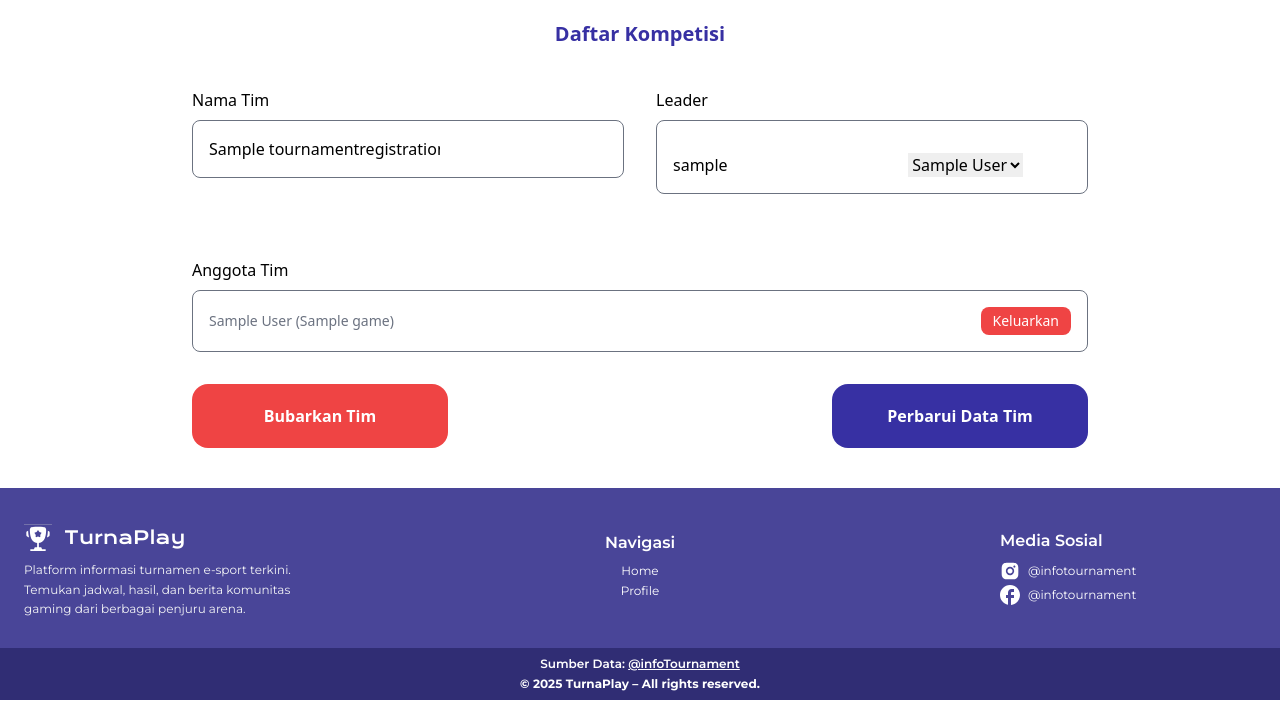
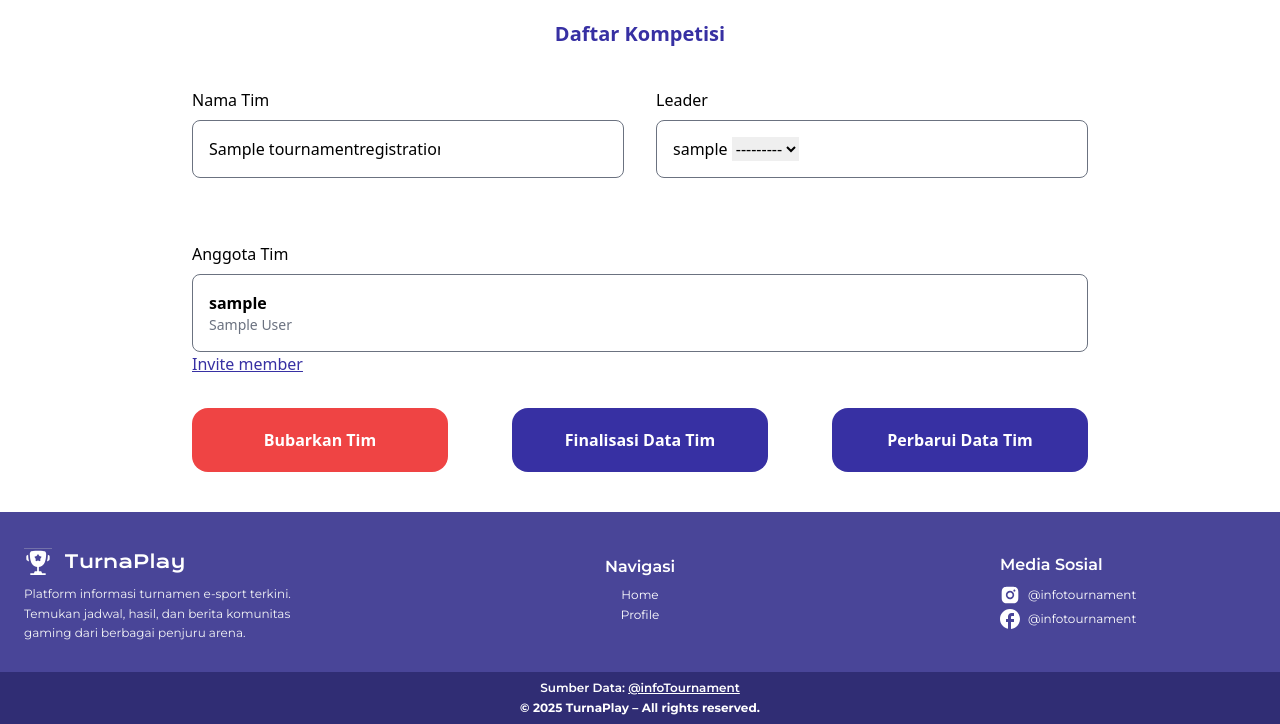
Before and after one commit to PBP-E11/TurnaPlay, a Django app: page /team/00000000-0000-0000-0000-000000000001/ in a window 1280 px wide. Shown: the part 348-1072 px from the top of the page. Before the commit the page ends 1048 px from the top, so only its background shows below. Run offline with Django 5.2, Linux system fonts and the light colour scheme; a user stored in the database is signed in; tables that the repository leaves empty hold one stand-in row (values such as "Sample post"); some libraries are stand-ins or nearby versions.

Commit message:
Actually make a working form pt 3

```diff
--- a/tournament_registration/forms.py
+++ b/tournament_registration/forms.py
@@ -1,5 +1,6 @@
 from django.core.exceptions import ValidationError
 from django import forms
+from tournaments.models import Tournament
 from .models import TournamentRegistration, TeamMember, GameAccount
 from user_account.models import UserAccount
 
@@ -8,23 +9,40 @@
         model = TournamentRegistration
         fields = ['team_name']
 
-class MemberForm(forms.Form):
-    username = forms.CharField(max_length=60)
-    game_account = forms.ModelChoiceField(queryset=GameAccount.objects.none())
 
-    def __init__(self, *args, user=None, readonly=True, **kwargs):
-        super().__init__(*args, **kwargs)
-        if user:
-            self.fields['game_account'].queryset = GameAccount.objects.filter(user=user)
-        # Set readonly (or not)
-        self.fields['username'].widget.attrs['readonly'] = readonly
-        self.fields['game_account'].widget.attrs['readonly'] = readonly
+class MemberForm(forms.ModelForm):
+    # Hidden fields for internal logic
+    team = forms.CharField(widget=forms.HiddenInput())
 
-        # Make this field show the ingame_name instead of debug string representation
-        self.fields['game_account'].label_from_instance = lambda obj: obj.ingame_name
+    class Meta:
+        model = TeamMember
+        fields = ['game_account', 'team']
 
-class LeaderForm(MemberForm):
     def __init__(self, *args, **kwargs):
+        user: UserAccount = kwargs.pop('user', None)
+        team: TournamentRegistration = kwargs.pop('team', None)
+        tournament: Tournament = kwargs.pop('tournament', None)
         super().__init__(*args, **kwargs)
 
-        self.fields['username'].widget.attrs['readonly'] = True
+        # Always hide team ID from template (assigned automatically)
+        if team:
+            self.fields['team'].initial = str(team.id)
+
+        # Only show game accounts belonging to the user and matching the tournament’s game
+        if user and (tournament or team):
+            if tournament and team:
+                if team.tournament != tournament:
+                    return ValueError('Tournament inconsistent with Team')
+            if team:
+                tournament = team.tournament
+            game = tournament.tournament_format.game
+            self.fields['game_account'].queryset = GameAccount.objects.filter(
+                user=user,
+                game=game,
+                active=True,
+            )
+        else:
+            self.fields['game_account'].queryset = GameAccount.objects.none()
+
+        # Show ingame name only, not "(game)"
+        self.fields['game_account'].label_from_instance = lambda obj: obj.ingame_name
--- a/tournament_registration/models.py
+++ b/tournament_registration/models.py
@@ -1,6 +1,7 @@
 import uuid
 from tournaments.models import Tournament
 from game_account.models import GameAccount
+from user_account.models import UserAccount
 from django.db import models
 from django.core.exceptions import ValidationError
 
--- a/tournament_registration/templates/team/edit_form.html
+++ b/tournament_registration/templates/team/edit_form.html
@@ -21,7 +21,7 @@
       <section class="mb-8 flex-1">
         <h3 class="mb-2 font-medium">Leader</h3>
         <div class="border border-gray-500 rounded-lg p-4 space-y-4">
-          {{ leader_form.username }}
+          {{ leader_form.instance.game_account.user.username }}
           {{ leader_form.game_account }}
         </div>
       </section>
@@ -35,9 +35,10 @@
           {% for member in members %}
             <div class="p-4 flex justify-between items-center">
               <div>
-                <p class="font-semibold">{{ member.game_account.owner.username }}</p>
-                <p class="text-gray-500 text-sm">{{ member.game_account }}</p>
+                <p class="font-semibold">{{ member.game_account.user.username }}</p>
+                <p class="text-gray-500 text-sm">{{ member.game_account.ingame_name }}</p>
               </div>
+              {% if is_leader and member.game_account.user != user %}
               <button
                 type="button"
                 class="bg-red-500 hover:bg-red-600 text-white text-sm font-medium px-3 py-1 rounded-lg"
@@ -45,17 +46,30 @@
               >
                 Keluarkan
               </button>
+              {% endif %}
             </div>
           {% endfor %}
         </div>
       {% else %}
         <p class="text-gray-500 italic">Belum ada anggota lain yang terkonfirmasi.</p>
       {% endif %}
+      {% if is_leader %}
+      <a href="{% url 'tournament_invite:invite_list' %}" class="text-indigo-800 underline">
+        Invite member
+      </a>
+      {% endif %}
     </section>
 
     <div class="flex justify-between flex-wrap gap-4">
-      <button type="button" class="w-64 h-16 bg-red-500 hover:bg-red-600 text-white font-semibold rounded-2xl">
+      <button formaction="{% url 'team:leave_team' team.id %}" class="w-64 h-16 bg-red-500 hover:bg-red-600 text-white font-semibold rounded-2xl">
+        {% if is_leader %}
         Bubarkan Tim
+        {% else %}
+        Keluar Dari Tim
+        {% endif %}
+      </button>
+      <button type="submit" formaction="{% url 'team:finalize_team' team.id %}" class="w-64 h-16 bg-indigo-800 hover:bg-gray-700 text-white font-semibold rounded-2xl">
+        Finalisasi Data Tim
       </button>
       <button type="submit" class="w-64 h-16 bg-indigo-800 hover:bg-indigo-900 text-white font-semibold rounded-2xl">
         Perbarui Data Tim
--- a/tournament_registration/urls.py
+++ b/tournament_registration/urls.py
@@ -6,4 +6,6 @@
 urlpatterns = [
     path('create/<uuid:tournament_id>', views.new_team_form, name='create_team_form'),
     path('<uuid:team_id>/', views.edit_team_form, name='edit_team_form'),
+    path('<uuid:team_id>/leave_team', lambda x: x(y), name='leave_team'),
+    path('<uuid:team_id>/finalize_team', lambda x: x(y), name='finalize_team'),
 ]
--- a/tournament_registration/views.py
+++ b/tournament_registration/views.py
@@ -7,25 +7,31 @@
 from .models import TournamentRegistration, TeamMember
 from user_account.models import UserAccount
 from tournaments.models import Tournament
-from .forms import TeamNameForm, LeaderForm, MemberForm
+from .forms import TeamNameForm, MemberForm, MemberForm
 
 @require_http_methods(['GET', 'POST'])
 @login_required
 def new_team_form(request: HttpRequest, tournament_id: uuid.UUID) -> HttpResponse:
-    team_form = TeamNameForm(request.POST or None)
-    leader_form = LeaderForm(
-        request.POST or {'username': request.user.username},
-        readonly=False,
-        user=request.user,
-    )
+    # Make sure tournament actually exist
     tournament = get_object_or_404(Tournament, pk=tournament_id)
 
+    # Initialize forms
+    team_form = TeamNameForm(initial=request.POST or None)
+    leader_form = MemberForm(
+        request.POST or None,
+        user=request.user,
+        tournament=tournament,
+    )
+
+    # Check if user is already in a team, if so don't allow creating new team
     membership = TeamMember.objects.filter(
         game_account__user=request.user,
+        team__tournament=tournament,
     ).select_related('team').first()
     if membership is not None:
         return redirect('team:edit_team_form', team_id=membership.team.id)
 
+    # If tournament form is complete
     if team_form.is_valid() and leader_form.is_valid() and request.method == 'POST':
         if leader_form.cleaned_data['username'] != request.user.username:
             return HttpResponseForbidden('Cannot create team as another user')
@@ -54,20 +60,27 @@
 @require_http_methods(["GET", "POST"])
 @login_required
 def edit_team_form(request: HttpRequest, team_id: uuid.UUID) -> HttpResponse:
-    # fetch the team
+    # Fetch the team
     team = get_object_or_404(TournamentRegistration, pk=team_id)
+    members_qs = team.members.select_related("game_account__user")
+    # Find leader TeamMember (if any)
+    leader = members_qs.filter(is_leader=True).first()
 
-    members_qs = team.members.select_related("game_account__user")
+    # Before continuing, check if user is actually allowed to do anything
+    if not _is_user_in_team(request.user, team):
+        return HttpResponseForbidden('You are not part of this team')
 
-    # find leader TeamMember (if any)
-    leader_member = members_qs.filter(is_leader=True).first()
-
-    # Team name form (this is the one we accept POSTs for)
+    # Forms
     team_form = TeamNameForm(request.POST or None, instance=team)
+    leader_form = MemberForm(
+        request.POST or None,
+        team=team,
+        instance=leader,
+    )
 
     if request.method == "POST" and team_form.is_valid():
         # (optional) permission check: only allow team leader to rename
-        if leader_member and getattr(leader_member.game_account, "user", None) != request.user:
+        if leader and getattr(leader.game_account, "user", None) != request.user:
             return HttpResponseForbidden("Only the team leader can edit the team.")
 
         # save name change
@@ -75,23 +88,35 @@
         # redirect to the same page to avoid double submit
         return redirect("team:edit_team_form", team_id=team.id)
 
-    # Build a display-only leader form (not used for POST processing here).
-    # We use initial so the form renders current values; LeaderForm disables username
-    # so it acts as a read-only display.
-    leader_initial = {}
-    if leader_member:
-        leader_initial = {
-            "username": getattr(leader_member.game_account.user, "username", ""),
-            "game_account": leader_member.game_account_id,
-        }
-
-    # Pass user param so the form's queryset for game_account is restricted (if you've implemented that)
-    leader_form = LeaderForm(initial=leader_initial, user=leader_member.game_account.user if leader_member else request.user)
-
     context = {
         "team": team,
         "team_form": team_form,
         "leader_form": leader_form,   # display only — not processed on POST here
         "members": members_qs,        # ordered members to render in template
+        "is_leader": _is_user_team_leader(request.user, team),
     }
     return render(request, "team/edit_form.html", context)
+
+# Mksh karla :>
+def _is_user_team_leader(user: UserAccount, team: TournamentRegistration) -> bool:
+    """
+    Cek apakah 'user' adalah leader dari 'team' tersebut.
+    Berdasar model TeamMember: is_leader=True dan GameAccount.user == user
+    """
+    return TeamMember.objects.filter(
+        team=team,
+        is_leader=True,
+        game_account__user=user,
+    ).exists()
+
+def _is_user_in_team(user: UserAccount, team: TournamentRegistration) -> bool:
+    return TeamMember.objects.filter(
+        team=team,
+        game_account__user=user,
+    ).exists()
+
+def _get_leader(team: TournamentRegistration) -> UserAccount | None:
+    return TeamMember.objects.filter(
+        team=team,
+        is_leader=True,
+    ).first()
```
Also changed, not shown: tournament_registration/templates/team/new_form.html (+3 -6 lines).
